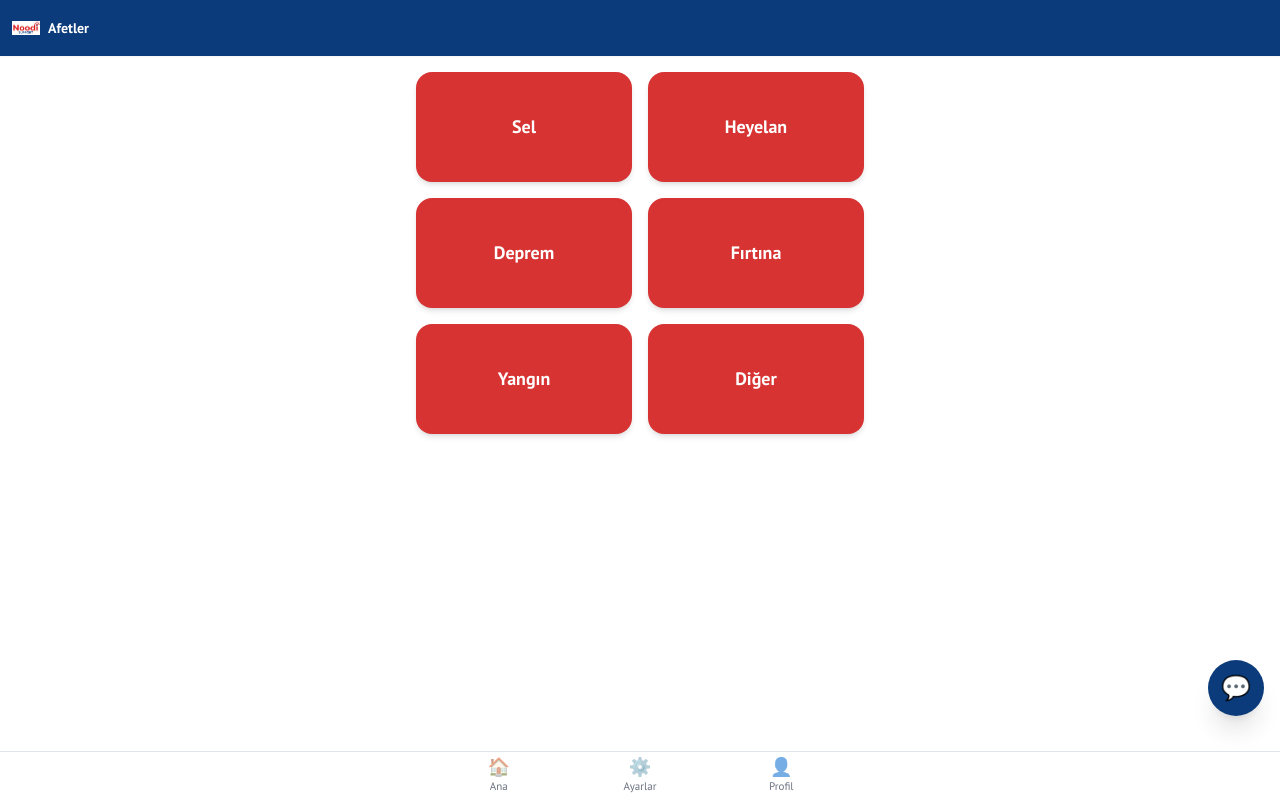
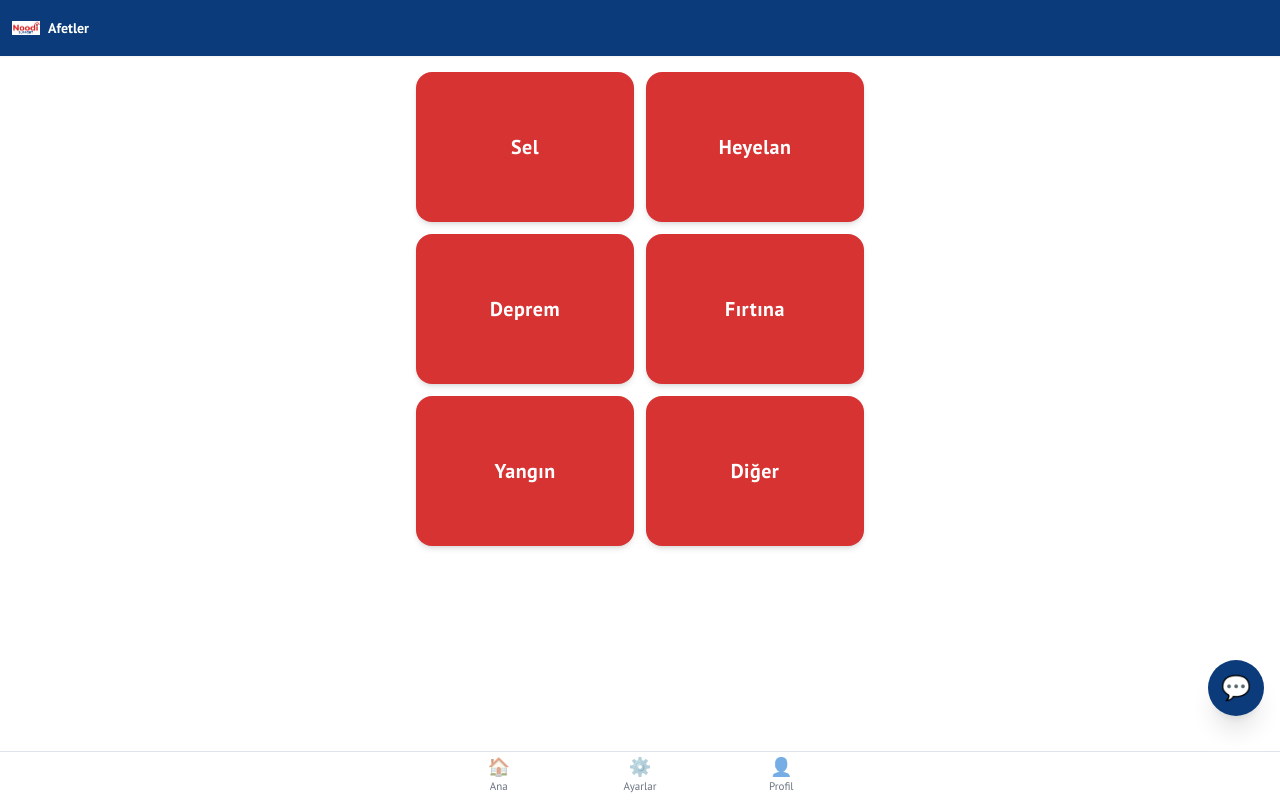
Before and after one commit to Efon845939/noodi-support, a Next.js app: page /disaster in a window 1280 px wide. Built offline with nearby package versions, Linux system fonts and the light colour scheme; a web font is replaced by a local one.

Commit message:
BigChanges

```diff
--- a/src/app/disaster/page.tsx
+++ b/src/app/disaster/page.tsx
@@ -25,12 +25,12 @@ export default function Disaster() {
     <div className="min-h-[100svh] bg-white pb-[68px]">
       <HeaderBar title="Afetler" />
       <div className="mt-4 px-4">
-        <div className="grid grid-cols-2 gap-4 max-w-md mx-auto">
-          {items.map((t) => (
-            <Tile key={t} label={t} onClick={() => click(t)} />
-          ))}
-        </div>
-      </div>
+  <div className="max-w-md mx-auto grid grid-cols-2 gap-3">
+    {items.map((t) => (
+      <Tile key={t} label={t} onClick={() => click(t)} />
+    ))}
+  </div>
+</div>
       <BottomTabs />
       <AssistantPanel />
     </div>
--- a/src/app/page.tsx
+++ b/src/app/page.tsx
@@ -43,7 +43,8 @@ export default function HomePage() {
             onClick={() => r.push('/disaster')}
             className="
               w-full
-              h-[180px]             /* ← DİREKT DEV BOYUT */
+              h-[200px]
+              sm:h-[220px]             /* ← DİREKT DEV BOYUT */
               bg-[#D73333]
               text-white
               rounded-3xl
--- a/src/components/Tile.tsx
+++ b/src/components/Tile.tsx
@@ -13,7 +13,8 @@ export function Tile({
       onClick={onClick}
       className="
         w-full
-        h-[110px]            /* ← bu yükseklik croplara çok yakın */
+        h-[140px]            /* ← daha uzun, ekrandaki kartlara daha yakın */
+        sm:h-[150px]
         bg-[#D73333]
         text-white
         rounded-2xl
@@ -21,8 +22,10 @@ export function Tile({
         flex
         items-center
         justify-center
-        text-lg
+        text-center
+        text-xl              /* ← yazı biraz büyüdü */
         font-semibold
+        tracking-wide
         active:scale-95
         transition
       "
```
